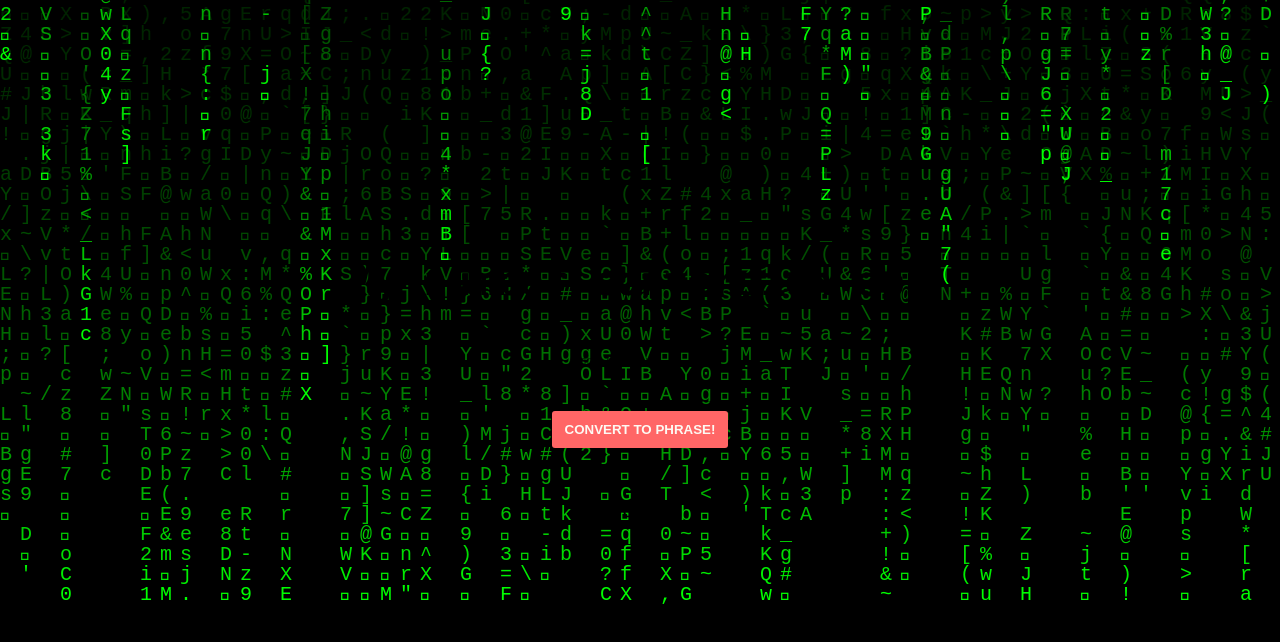
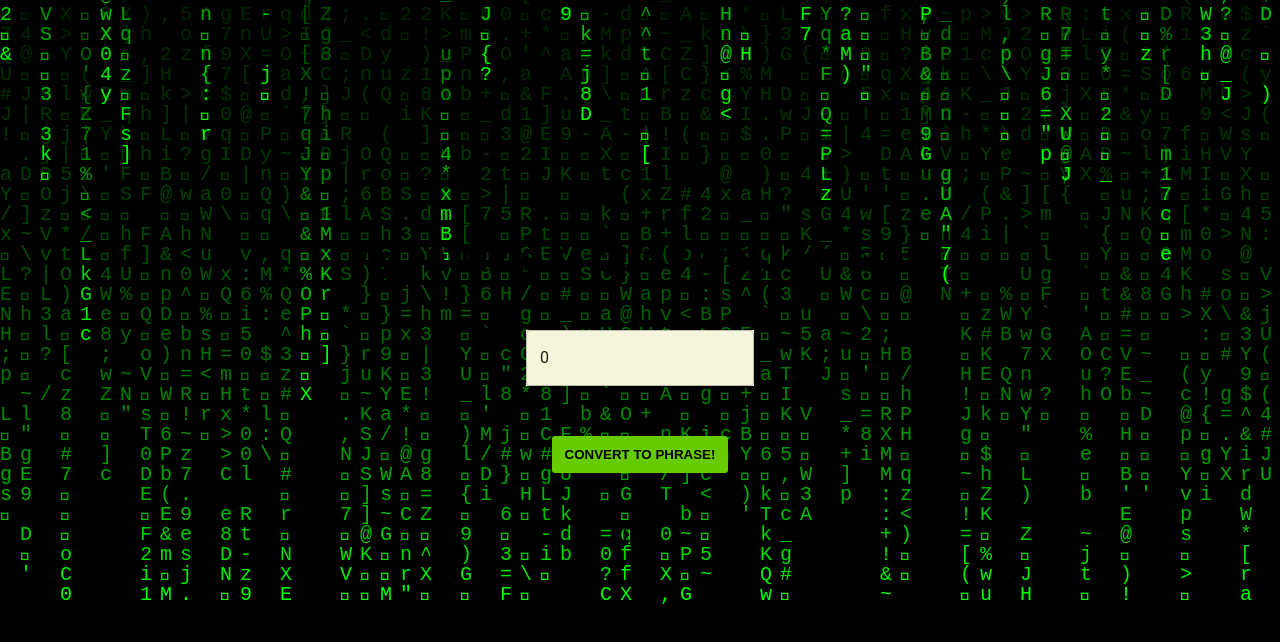
Before and after one commit to Witchcraf/JS-numerals, a React (Create React App) app in the folder arabic-number-conversion-app/: page / in a window 1280 px wide. Shown: the top 642 px of the page. Built offline with nearby package versions, Linux system fonts and the light colour scheme.

Commit message:
feat: add style to textfield in form.js.

```diff
--- a/arabic-number-conversion-app/src/components/form.js
+++ b/arabic-number-conversion-app/src/components/form.js
@@ -18,11 +18,12 @@ function Form({arabNumber, setArabNumber, setResult}){
 
     return (
         <form onSubmit={handleSubmit} data-testid="conversionform">
-            <TextField id="standard-basic"
-                       label="Arabic Number"
-                       variant="standard"
+            <TextField id="outlined-basic"
+                       variant="outlined"
                        type="number"
-                       inputProps={{ pattern: "[0-9]*",min:1,max:1000000000}}
+                       inputProps={{ pattern: "[0-9]*",min:1,max:1000000000,
+                           style:{backgroundColor: "#F5F5DC",
+                                   width:"200px"}}}
                        value={arabNumber} onChange={(e) => handleChange(e)}
                        required/>
             <br/>
@@ -44,19 +45,19 @@ const jump = keyframes`
 const Button = styled.button`
   max-width: 100%;
   padding: 11px 13px;
-  color: rgb(253, 249, 243);
+  color: black;
   font-weight: 600;
   text-transform: uppercase;
-  background: #FF6666;
+  background: #66CC00;
   border: none;
   border-radius: 3px;
   outline: 0;
   cursor: pointer;
-  margin-top: 0.6rem;
+  margin-top: 50px;
   box-shadow: 0 1px 3px rgba(0, 0, 0, 0.1), 0 1px 2px rgba(0, 0, 0, 0.1);
   transition: all 0.3s ease-out;
   :hover {
-    background: #66CC00;
+    background: #FFC0CB;
     animation: ${jump} 0.2s ease-out forwards;
   }
 `;
```
